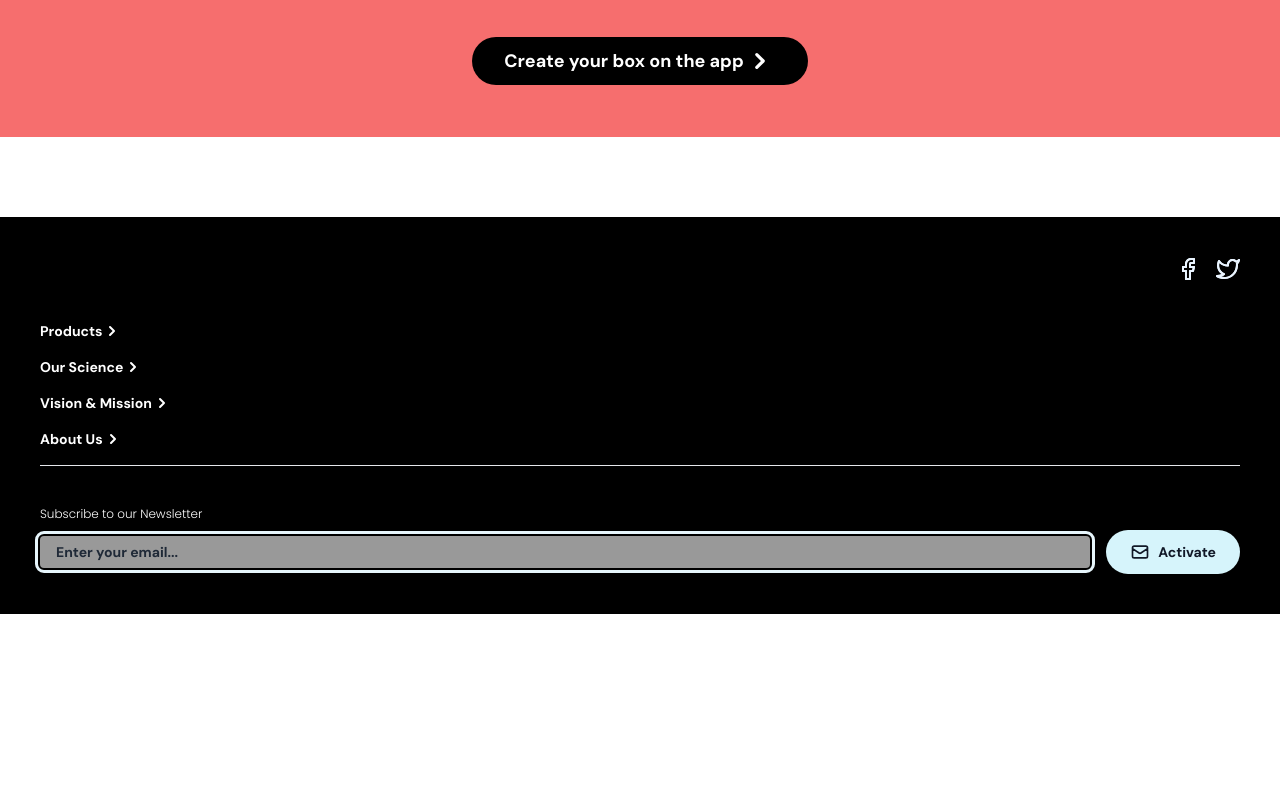
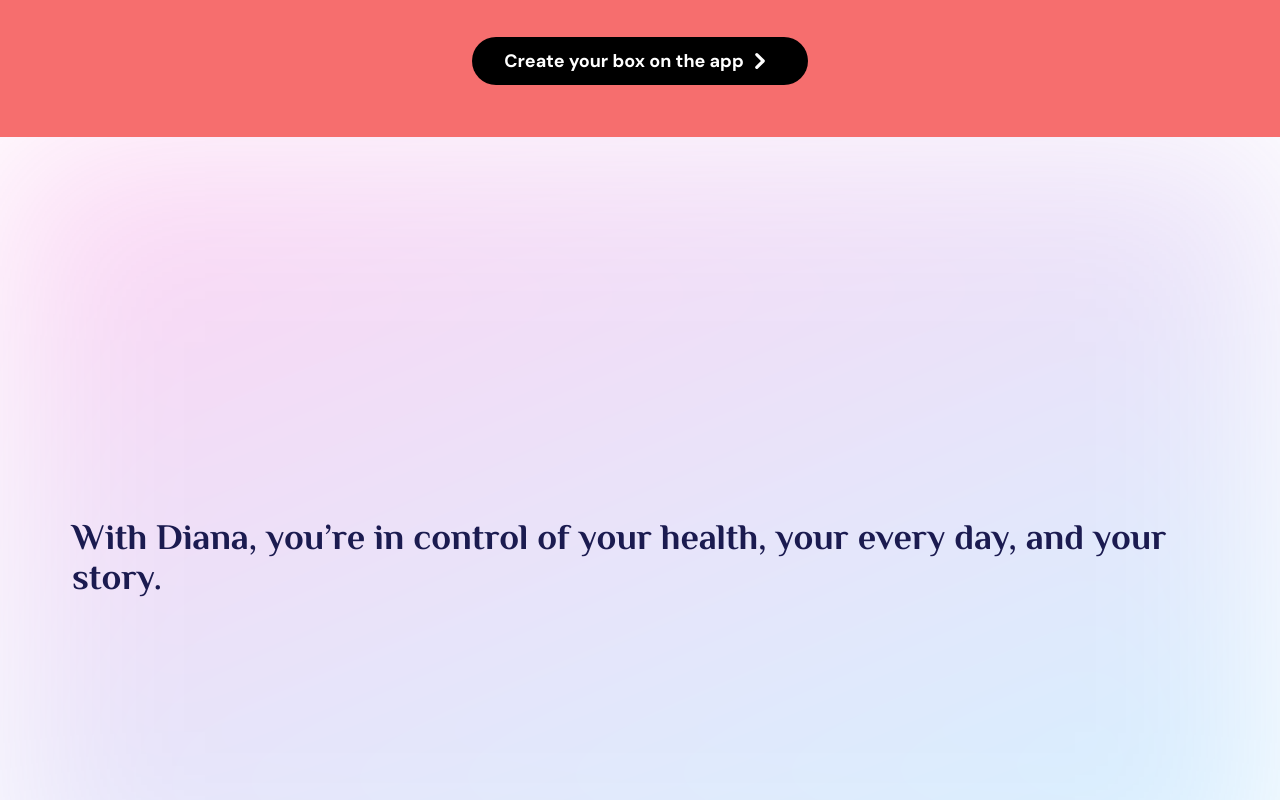
Before and after one commit to swaubhik/literate-octo-succotash, a Vue app: page /about in a window 1280 px wide. Shown: the part 7880-8680 px from the top of the page. Before the commit the page ends 8494 px from the top, so only its background shows below. Built offline with nearby package versions, Linux system fonts and the light colour scheme.

Commit message:
:sparkles: Update About.vue
Added the outro section along with some scoped css for gradient background

```diff
--- a/src/views/About.vue
+++ b/src/views/About.vue
@@ -33,6 +33,14 @@
     <TrackPeriod />
     <Wellness />
     <Personalised />
+    <div
+      class="bg-gradient-to-b relative form-[#FFF6B] to-[#E7F6FC] min-h-screen px-8 py-10 flex flex-col space-y-10 justify-center items-center"
+    >
+      <div class="gradient absolute min-h-screen -z-10 container blur-sm"></div>
+      <h5 class="font-phil block font-bold pl-10 text-4xl">
+        With Diana, you’re in control of your health, your every day, and your story.
+      </h5>
+    </div>
   </div>
 </template>
 <script>
@@ -48,3 +56,10 @@
   components: { Card, Different, Shop, TrackMood, TrackPeriod, Wellness, Personalised },
 };
 </script>
+<style scoped>
+.gradient {
+  background: linear-gradient(156.97deg, rgba(255, 10, 186, 0.52) 0%, rgba(24, 160, 251, 0.52) 86.68%);
+  opacity: 0.33;
+  filter: blur(90px);
+}
+</style>
```
